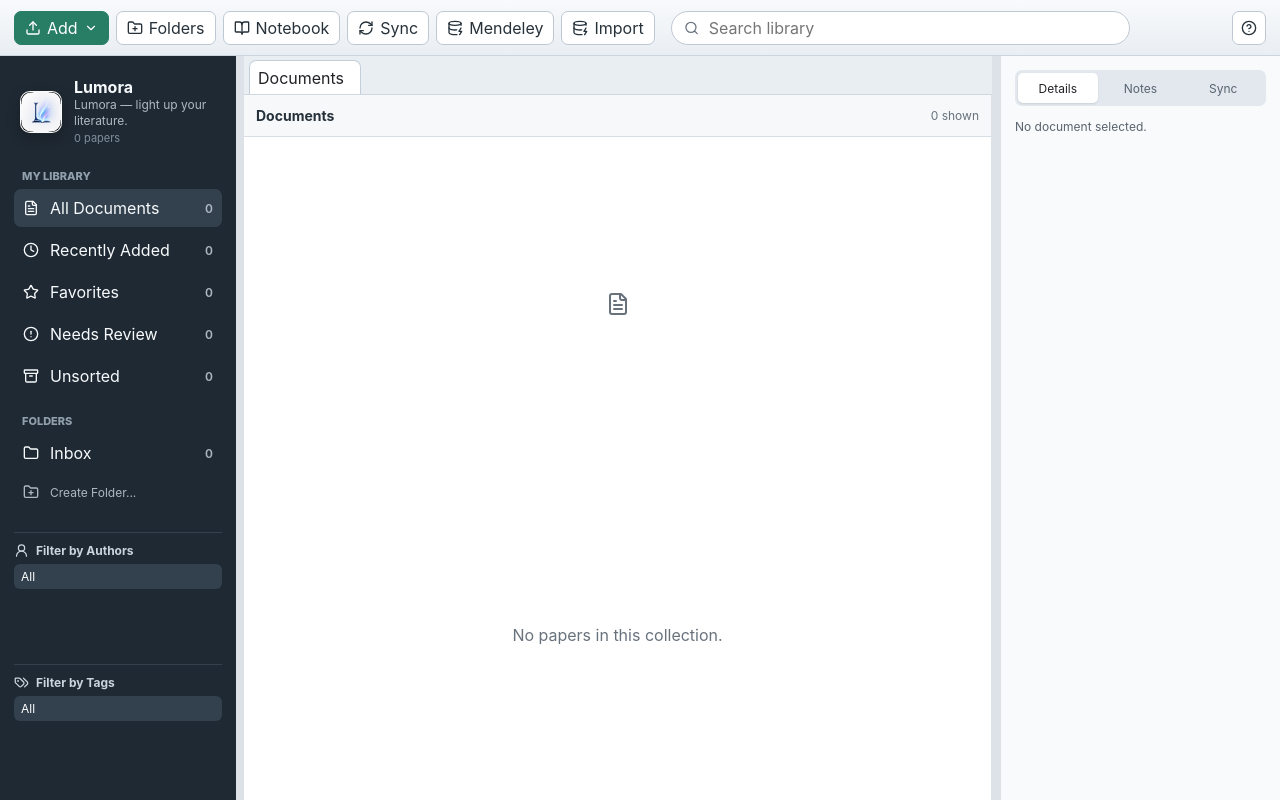
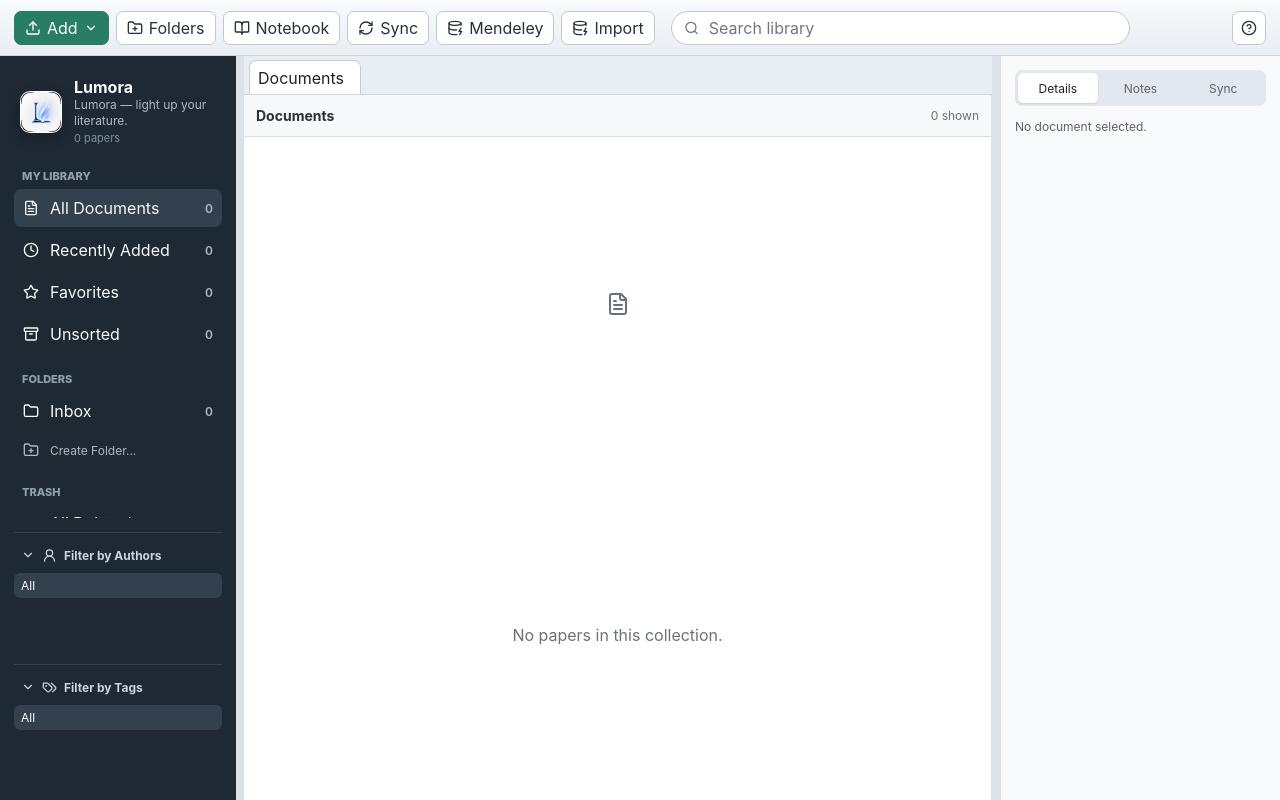
Before and after one commit to luoleicn/lumora, a React (Vite) app in the folder apps/desktop/: page / in a window 1280 px wide. Built offline with nearby package versions, Linux system fonts and the light colour scheme.

Commit message:
feat: collapse filters and remove review UI

```diff
--- a/apps/desktop/src/App.tsx
+++ b/apps/desktop/src/App.tsx
@@ -183,8 +183,6 @@
             return true;
           case "favorites":
             return Boolean(paper.favorite);
-          case "needs_review":
-            return Boolean(paper.needsReview);
           case "unsorted":
             return !library.paperCollections.some((item) => item.paperId === paper.id && !item.deletedAt);
           case "trash":
@@ -326,7 +324,7 @@
       issue: draft.issue,
       publisher: draft.publisher,
       favorite: false,
-      needsReview: true,
+      needsReview: false,
       unread: true,
       createdAt: now,
       updatedAt: now
--- a/apps/desktop/src/components/LibrarySidebar.tsx
+++ b/apps/desktop/src/components/LibrarySidebar.tsx
@@ -1,6 +1,7 @@
 import {
-  AlertCircle,
   Archive,
+  ChevronDown,
+  ChevronRight,
   Clock,
   FileText,
   Folder,
@@ -12,6 +13,7 @@
   type LucideIcon
 } from "lucide-react";
 import type { Collection, LibraryState } from "@lumora/shared";
+import { useState } from "react";
 import lumoraLogoUrl from "../assets/lumora-logo-64.png";
 
 type LibrarySidebarProps = {
@@ -35,6 +37,8 @@
   onSelectTag,
   onCreateCollection
 }: LibrarySidebarProps) {
+  const [authorsExpanded, setAuthorsExpanded] = useState(true);
+  const [tagsExpanded, setTagsExpanded] = useState(true);
   const collections = state.collections
     .filter((collection) => !collection.deletedAt)
     .sort((a, b) => a.sortOrder - b.sortOrder || a.name.localeCompare(b.name));
@@ -86,13 +90,6 @@
             onClick={() => onSelectCollection("favorites")}
           />
           <NavButton
-            icon={AlertCircle}
-            label="Needs Review"
-            active={selectedCollectionId === "needs_review"}
-            count={activePapers.filter((paper) => paper.needsReview).length}
-            onClick={() => onSelectCollection("needs_review")}
-          />
-          <NavButton
             icon={Archive}
             label="Unsorted"
             active={selectedCollectionId === "unsorted"}
@@ -130,11 +127,19 @@
         </div>
       </nav>
 
-      <section className="author-filter">
-        <header>
+      <section className={authorsExpanded ? "author-filter" : "author-filter collapsed"}>
+        <button
+          type="button"
+          className="filter-header-button"
+          onClick={() => setAuthorsExpanded((current) => !current)}
+          aria-expanded={authorsExpanded}
+        >
+          {authorsExpanded ? <ChevronDown size={14} /> : <ChevronRight size={14} />}
           <UserRound size={15} />
           <span>Filter by Authors</span>
-        </header>
+        </button>
+        {authorsExpanded && (
+          <>
             <button
               type="button"
               className={!selectedAuthor ? "author-filter-button active" : "author-filter-button"}
@@ -154,13 +159,23 @@
                 </button>
               ))}
             </div>
+          </>
+        )}
       </section>
 
-      <section className="tag-filter">
-        <header>
+      <section className={tagsExpanded ? "tag-filter" : "tag-filter collapsed"}>
+        <button
+          type="button"
+          className="filter-header-button"
+          onClick={() => setTagsExpanded((current) => !current)}
+          aria-expanded={tagsExpanded}
+        >
+          {tagsExpanded ? <ChevronDown size={14} /> : <ChevronRight size={14} />}
           <Tags size={15} />
           <span>Filter by Tags</span>
-        </header>
+        </button>
+        {tagsExpanded && (
+          <>
             <button
               type="button"
               className={!selectedTag ? "author-filter-button active" : "author-filter-button"}
@@ -180,6 +195,8 @@
                 </button>
               ))}
             </div>
+          </>
+        )}
       </section>
     </aside>
   );
--- a/apps/desktop/src/components/PaperList.tsx
+++ b/apps/desktop/src/components/PaperList.tsx
@@ -1,9 +1,9 @@
-import { AlertCircle, FileText, Star } from "lucide-react";
+import { FileText, Star } from "lucide-react";
 import type { FileAsset, LibraryState, Paper } from "@lumora/shared";
 import { type PointerEvent as ReactPointerEvent, useEffect, useMemo, useRef, useState } from "react";
 
 type SortKey = "authors" | "title" | "year" | "venue" | "added";
-type PaperColumnKey = "favorite" | "review" | SortKey;
+type PaperColumnKey = "favorite" | SortKey;
 
 type PaperColumn = {
   key: PaperColumnKey;
@@ -26,7 +26,6 @@
 
 const paperColumns: PaperColumn[] = [
   { key: "favorite", label: "Favorite", defaultWidth: 32, minWidth: 28, maxWidth: 72 },
-  { key: "review", label: "Review status", defaultWidth: 32, minWidth: 28, maxWidth: 72 },
   { key: "authors", label: "Authors", sortKey: "authors", defaultWidth: 178, minWidth: 96, maxWidth: 520 },
   { key: "title", label: "Title", sortKey: "title", defaultWidth: 310, minWidth: 150, maxWidth: 760 },
   { key: "year", label: "Year", sortKey: "year", defaultWidth: 62, minWidth: 52, maxWidth: 120 },
@@ -227,7 +226,6 @@
         ) : (
           <span className="paper-table-static-header" aria-hidden="true">
             {column.key === "favorite" && <Star size={13} />}
-            {column.key === "review" && <AlertCircle size={13} />}
           </span>
         )}
         <span
@@ -281,19 +279,6 @@
           aria-label={paper.favorite ? "Remove from favorites" : "Add to favorites"}
         >
           <Star size={15} fill={paper.favorite ? "currentColor" : "none"} />
-        </button>
-      </td>
-      <td>
-        <button
-          type="button"
-          className={paper.needsReview ? "table-icon-button review active" : "table-icon-button review"}
-          onClick={(event) => {
-            event.stopPropagation();
-            onUpdatePaper({ ...paper, needsReview: !paper.needsReview });
-          }}
-          aria-label={paper.needsReview ? "Mark reviewed" : "Mark needs review"}
-        >
-          <AlertCircle size={15} />
         </button>
       </td>
       <td title={authorLine || "No authors"}>{authorLine || "No authors"}</td>
--- a/apps/desktop/src/components/SyncPanel.tsx
+++ b/apps/desktop/src/components/SyncPanel.tsx
@@ -270,14 +270,6 @@
           <input type="checkbox" checked={Boolean(paper.favorite)} onChange={(event) => updatePaper({ favorite: event.target.checked })} />
           Favorite
         </label>
-        <label>
-          <input
-            type="checkbox"
-            checked={Boolean(paper.needsReview)}
-            onChange={(event) => updatePaper({ needsReview: event.target.checked })}
-          />
-          Needs Review
-        </label>
       </div>
       <p className="details-file">File: {fileAsset?.fileName ?? "No file attached"}</p>
     </div>
--- a/apps/desktop/src/lib/localStore.ts
+++ b/apps/desktop/src/lib/localStore.ts
@@ -90,7 +90,7 @@
     tags: [],
     keywords: [],
     favorite: false,
-    needsReview: true,
+    needsReview: false,
     unread: true,
     createdAt: now,
     updatedAt: now
--- a/apps/desktop/src/lib/referenceImport.ts
+++ b/apps/desktop/src/lib/referenceImport.ts
@@ -197,7 +197,7 @@
     issue: clean(fields.issue),
     publisher: clean(fields.publisher),
     favorite: false,
-    needsReview: true,
+    needsReview: false,
     unread: true,
     createdAt: now,
     updatedAt: now
--- a/apps/desktop/src/styles.css
+++ b/apps/desktop/src/styles.css
@@ -384,15 +384,39 @@
   padding-top: 10px;
 }
 
-.author-filter header,
-.tag-filter header {
+.author-filter.collapsed,
+.tag-filter.collapsed {
+  min-height: 32px;
+  max-height: 32px;
+}
+
+.filter-header-button {
   display: flex;
   align-items: center;
   gap: 7px;
+  width: 100%;
+  min-height: 24px;
+  border: 0;
+  border-radius: 6px;
+  background: transparent;
   margin-bottom: 6px;
   color: #cbd5de;
   font-size: 12px;
   font-weight: 700;
+  padding: 0 7px;
+  text-align: left;
+}
+
+.filter-header-button:hover {
+  background: #33414f;
+  color: #ffffff;
+}
+
+.filter-header-button span {
+  min-width: 0;
+  overflow: hidden;
+  text-overflow: ellipsis;
+  white-space: nowrap;
 }
 
 .author-filter-list {
@@ -615,9 +639,7 @@
 }
 
 .paper-table th:nth-child(1),
-.paper-table th:nth-child(2),
-.paper-table td:nth-child(1),
-.paper-table td:nth-child(2) {
+.paper-table td:nth-child(1) {
   text-align: center;
 }
 
@@ -660,8 +682,7 @@
   padding: 0 16px 0 8px;
 }
 
-.paper-table th:nth-child(1) .paper-table-static-header,
-.paper-table th:nth-child(2) .paper-table-static-header {
+.paper-table th:nth-child(1) .paper-table-static-header {
   justify-content: center;
   padding: 0 12px 0 0;
 }
@@ -756,10 +777,6 @@
   color: #d99a00;
 }
 
-.table-icon-button.review.active {
-  color: #d35f3f;
-}
-
 .paper-row {
   display: grid;
   grid-template-columns: 34px 1fr;
```
Lines whose indentation alone changed are shown as unchanged.
